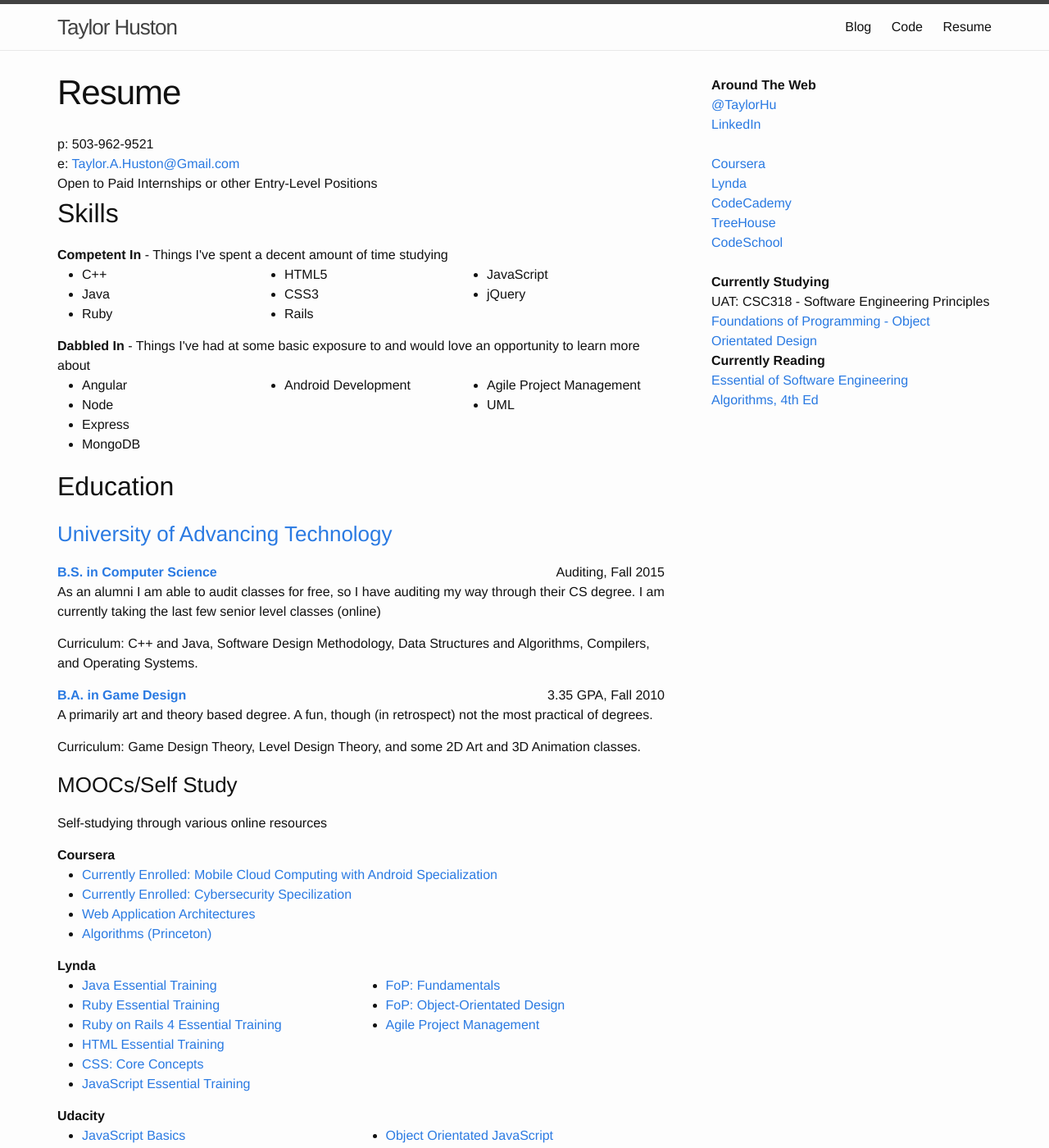
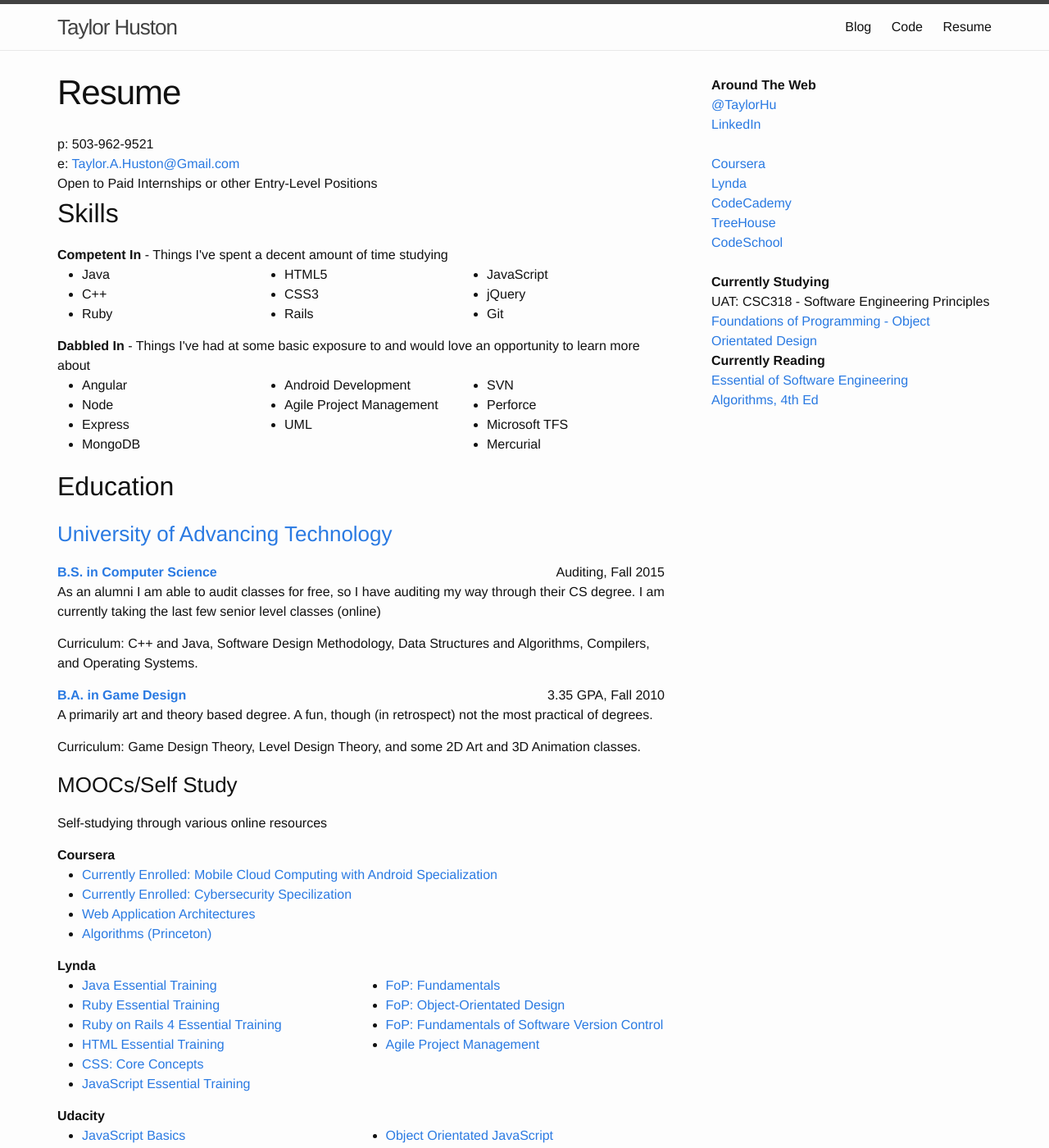
Before and after one commit to TaylorHuston/taylorhuston.github.io, a Jekyll site: the page built from resume.html, in a window 1280 px wide and 1400 px high. Shown: the whole window at 82% size. Built offline with Jekyll 4.4.1, drawn with Linux system fonts in a browser that asks for light colours.

Commit message:
Update Resume page

```diff
--- a/resume.html
+++ b/resume.html
@@ -18,8 +18,8 @@
   <br />
   <div class="skills">
     <ul>
+      <li>Java</li>
       <li>C++</li>
-      <li>Java</li>
       <li>Ruby</li>
     </ul>
     <ul>
@@ -30,6 +30,7 @@
     <ul>
       <li>JavaScript</li>
       <li>jQuery</li>
+      <li>Git</li>
     </ul>
   </div>
 
@@ -44,10 +45,14 @@
     </ul>
     <ul>
       <li>Android Development</li>
+      <li>Agile Project Management</li>
+      <li>UML</li>
     </ul>
     <ul>
-      <li>Agile Project Management</li>
-      <li>UML</li>
+      <li>SVN</li>
+      <li>Perforce</li>
+      <li>Microsoft TFS</li>
+      <li>Mercurial</li>
     </ul>
   </div>
 </div>
@@ -111,6 +116,8 @@
       <li><a href="http://www.lynda.com/AllCertificates/User/1103034" target="_blank">FoP: Fundamentals</a>
       </li>
       <li><a href="http://www.lynda.com/AllCertificates/User/1103034" target="_blank">FoP: Object-Orientated Design</a>
+      </li>
+      <li><a href="http://www.lynda.com/AllCertificates/User/1103034" target="_blank">FoP: Fundamentals of Software Version Control</a>
       </li>
       <li><a href="http://www.lynda.com/AllCertificates/User/1103034" target="_blank">Agile Project Management</a>
       </li>
```
